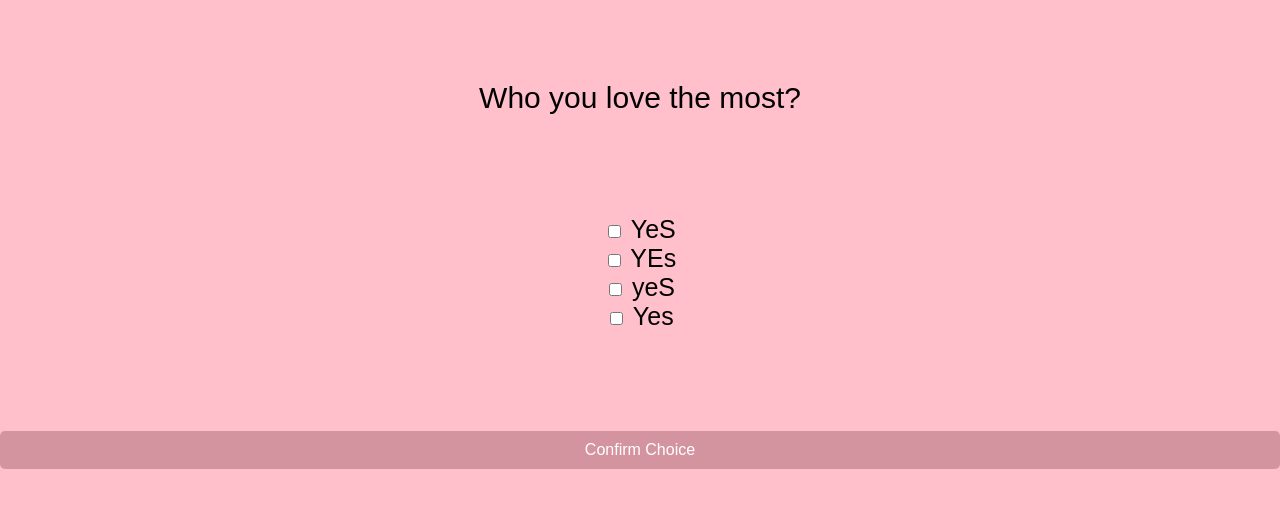
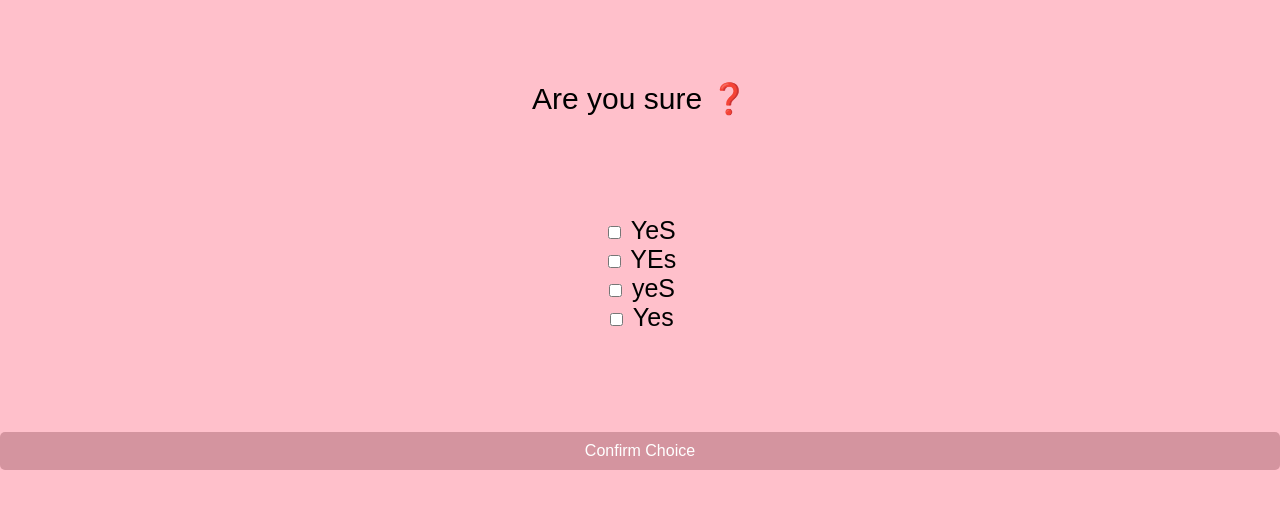
Before and after one commit to GokuSploit/quiz, a plain HTML site: page 4.html in a window 1280 px wide. Drawn offline with Linux system fonts and the light colour scheme.

Commit message:
Update 4.html

```diff
--- a/4.html
+++ b/4.html
@@ -70,7 +70,7 @@
 <body>
 
 <div class="question">
-    <p>Who you love the most?</p>
+    <p>Are you sure ❓</p>
 </div>
 
 <div class="checkbox-container">
```
